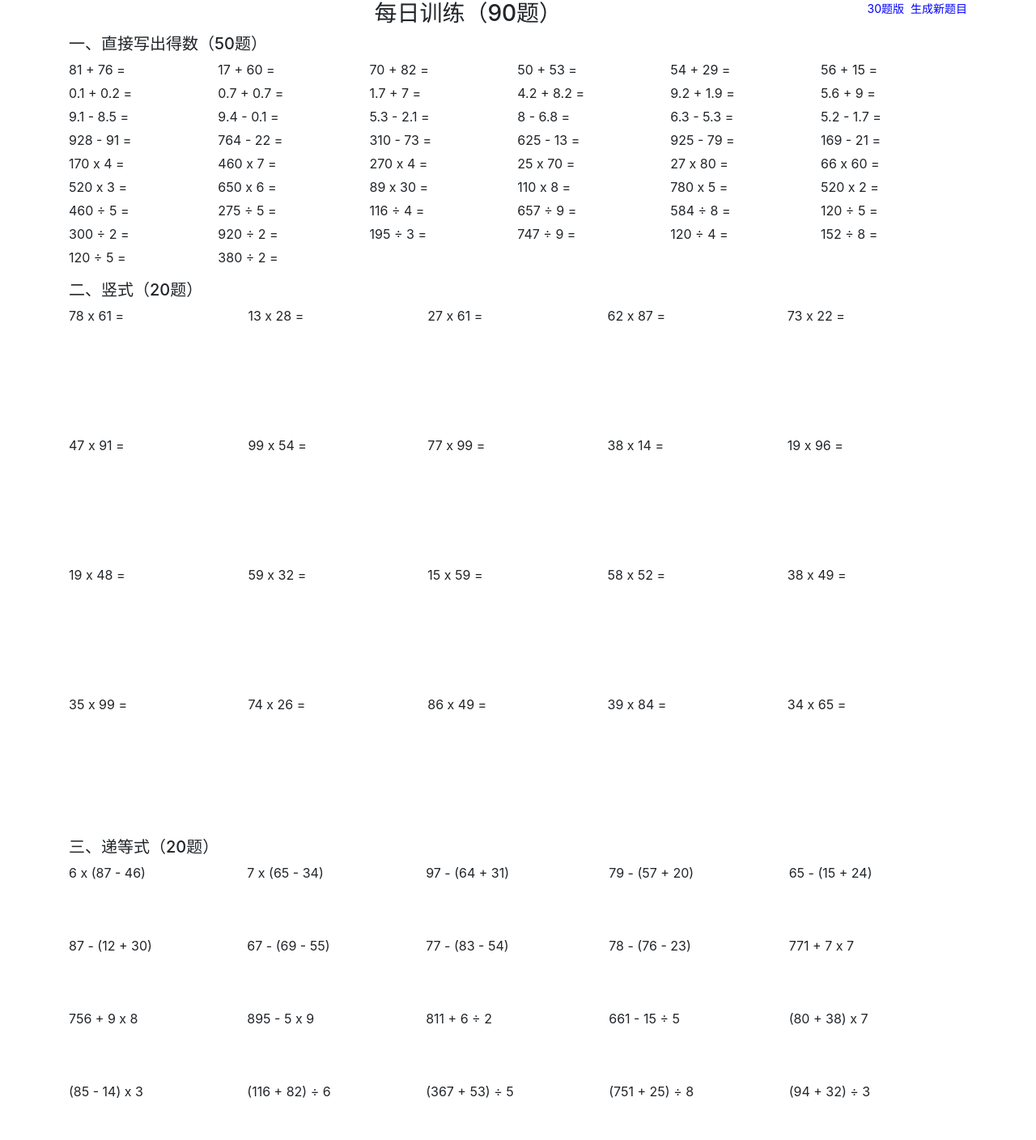
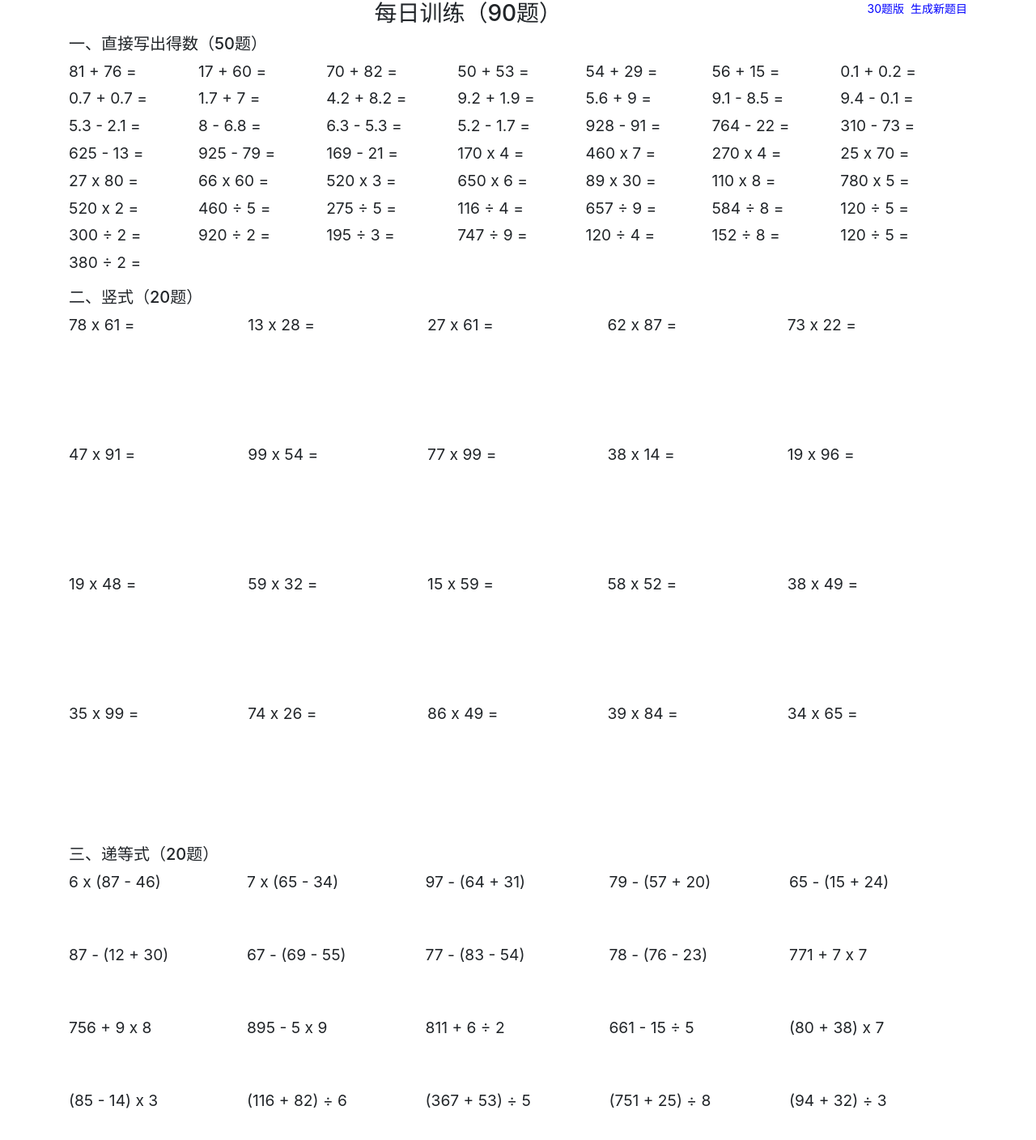
Before and after one commit to wanyx2015/daily-calc, an Angular app: page /#/home in a window 1280 px wide. Shown: the top 1408 px of the page at 81% size. Built offline with nearby package versions, Linux system fonts and the light colour scheme.

Commit message:
style polish

```diff
--- a/src/app/home/math/math.component.scss
+++ b/src/app/home/math/math.component.scss
@@ -26,6 +26,8 @@
 
 .grid {
 
+  font-size: 1.2rem;
+
   .reload {
     cursor: pointer;
     color: blue;
@@ -41,7 +43,7 @@
     display: grid;
     gap: 5px 0;
 
-    grid-template-columns: repeat(6, auto);
+    grid-template-columns: repeat(7, auto);
   }
 
 
@@ -58,7 +60,7 @@
     display: grid;
     grid-template-columns: repeat(5, auto);
 
-    .dds-item{
+    .dds-item {
       height: 90px;
     }
   }
--- a/src/app/home/math2/math2.component.scss
+++ b/src/app/home/math2/math2.component.scss
@@ -1,4 +1,6 @@
 .grid {
+
+  font-size: 1.2rem;
 
   .reload {
     cursor: pointer;
@@ -12,7 +14,7 @@
 
   .kousuan {
     display: grid;
-    gap: 3rem 0;
+    gap: 2rem 0;
     grid-template-columns: repeat(4, auto);
   }
 
@@ -30,7 +32,7 @@
     grid-template-columns: repeat(4, auto);
 
     .item {
-      height: 15rem;
+      height: 10rem;
     }
   }
 }
```
